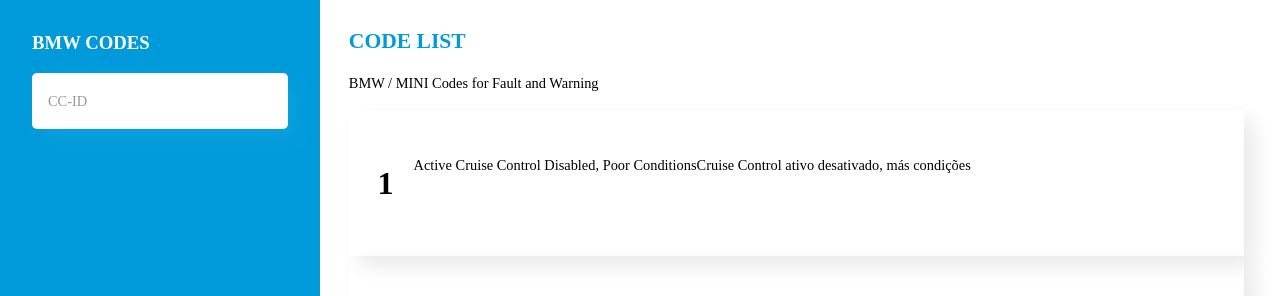
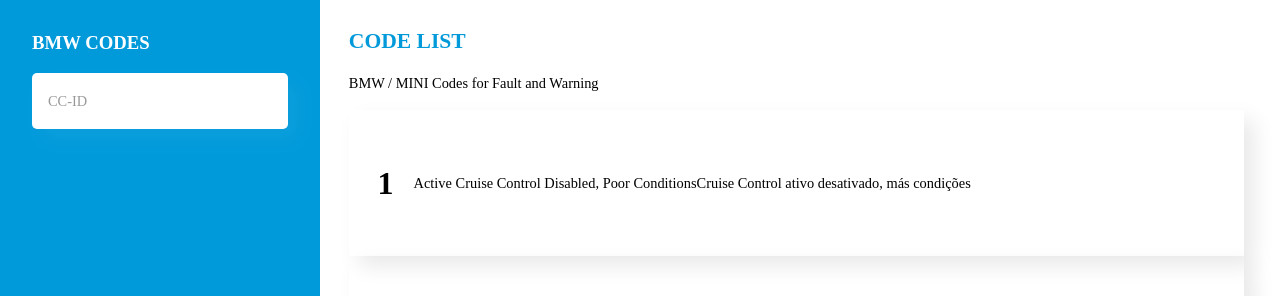
Before and after one commit to geeklopz/bmw-code-list, a website: page index.html in a window 1280 px wide. Shown: the top 296 px of the page. Drawn offline with Linux system fonts and the light colour scheme.

Commit message:
update 2 06022020

```diff
--- a/style.scss
+++ b/style.scss
@@ -46,6 +46,8 @@
 	@extend %text;
 
 	display: flex;
+	align-content: space-between;
+	align-items: center;
 
 	padding: 2em;
 	margin-right: 0.5em;
```
Also changed, not shown: style.css, 1 other file.
